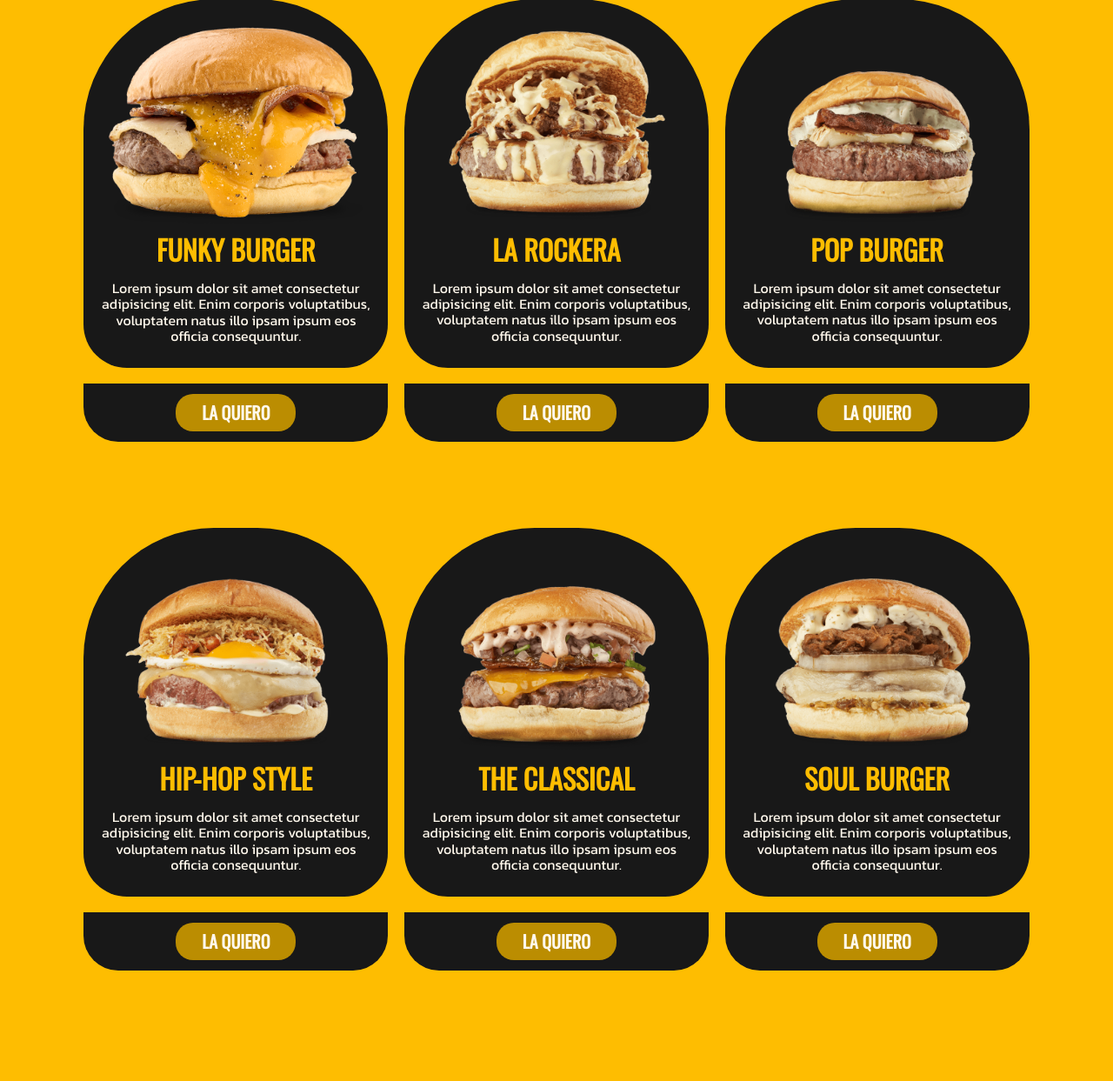
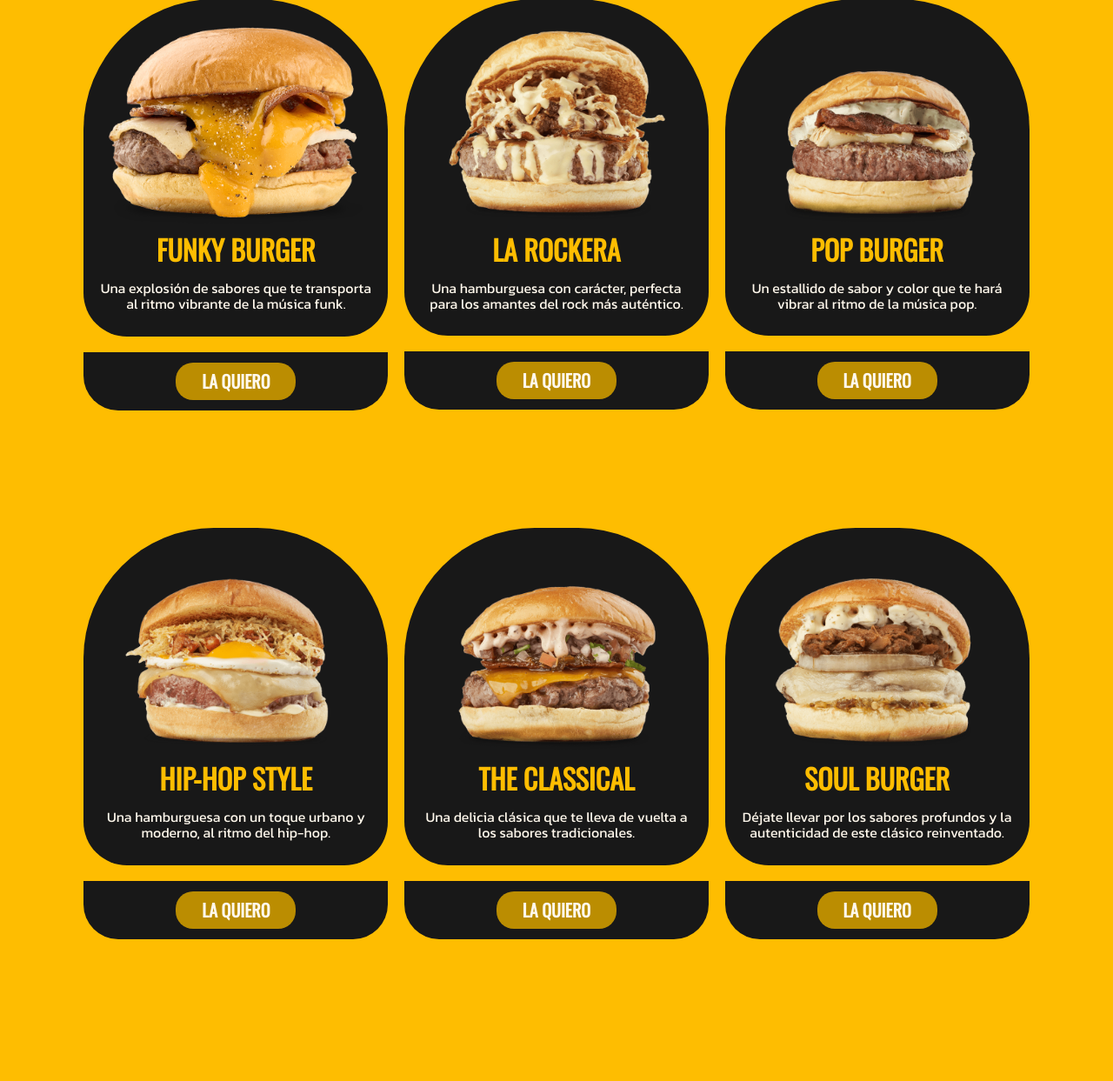
Before and after one commit to miiguelngl/MelodyBite, a PHP site: page /carta.html in a window 1280 px wide. Shown: the part 203-1446 px from the top of the page at 87% size. Run offline with PHP 8.4, Linux system fonts and the light colour scheme.

Commit message:
Estilo ventana emergente - Descripción hamburguesa

```diff
--- a/carta.html
+++ b/carta.html
@@ -8,7 +8,7 @@
     <link rel="stylesheet" href="css/footer.css">
     <link rel="stylesheet" href="css/carta.css">
     <script src="js/despliegueMenu.js" defer></script>
-    <script src="js/anyadirProductos.js" defer></script>
+    <script src="js/productos.js" defer></script>
     <title>Rhapsody's Burgers</title>
 </head>
 <body>
@@ -112,13 +112,13 @@
                     <div class="carta-case-2">
                         <div class="contenedor-img">
                             <img src="img/Hamburguesas/Funky Burger.png" alt="">
-                            <svg id="lupa" xmlns="http://www.w3.org/2000/svg" width="50" height="50" viewBox="0 0 24 24" fill="none" stroke="white" stroke-width="2" stroke-linecap="round" stroke-linejoin="round" data-nombre="Funky Burger" data-descripcion="Lorem ipsum dolor sit amet consectetur adipisicing elit. Enim corporis voluptatibus, voluptatem natus illo ipsam ipsum eos officia consequuntur.">
+                            <svg id="lupa" xmlns="http://www.w3.org/2000/svg" width="50" height="50" viewBox="0 0 24 24" fill="none" stroke="white" stroke-width="2" stroke-linecap="round" stroke-linejoin="round" data-nombre="Funky Burger" data-descripcion="Sumérgete en un viaje de sabores audaces y creativos con nuestra Funky Burger, una combinación única que despierta tus sentidos con cada bocado. ¡Déjate llevar por el ritmo del sabor!">
                                 <circle cx="11" cy="11" r="8"/>
                                 <line x1="21" y1="21" x2="16.65" y2="16.65"/>
                             </svg>
                         </div>
                         <h2>Funky Burger</h2>
-                        <p>Lorem ipsum dolor sit amet consectetur adipisicing elit. Enim corporis voluptatibus, voluptatem natus illo ipsam ipsum eos officia consequuntur.</p>
+                        <p>Una explosión de sabores que te transporta al ritmo vibrante de la música funk.</p>
                     </div>
                     <div class="carta-case-3">
                         <button class="añadir" name="Funky Burger">La quiero</button>
@@ -128,13 +128,13 @@
                     <div class="carta-case-2">
                         <div class="contenedor-img">
                             <img src="img/Hamburguesas/La Rockera.png" alt="">
-                            <svg id="lupa" xmlns="http://www.w3.org/2000/svg" width="50" height="50" viewBox="0 0 24 24" fill="none" stroke="white" stroke-width="2" stroke-linecap="round" stroke-linejoin="round" data-nombre="La Rockera" data-descripcion="Lorem ipsum dolor sit amet consectetur adipisicing elit. Enim corporis voluptatibus, voluptatem natus illo ipsam ipsum eos officia consequuntur.">
+                            <svg id="lupa" xmlns="http://www.w3.org/2000/svg" width="50" height="50" viewBox="0 0 24 24" fill="none" stroke="white" stroke-width="2" stroke-linecap="round" stroke-linejoin="round" data-nombre="La Rockera" data-descripcion="Con la esencia rebelde del rock, nuestra La Rockera te invita a disfrutar de una explosión de sabores intensos y auténticos. Déjate llevar por el espíritu libre de esta hamburguesa vibrante.">
                                 <circle cx="11" cy="11" r="8"/>
                                 <line x1="21" y1="21" x2="16.65" y2="16.65"/>
                             </svg>
                         </div>
                         <h2>La Rockera</h2>
-                        <p>Lorem ipsum dolor sit amet consectetur adipisicing elit. Enim corporis voluptatibus, voluptatem natus illo ipsam ipsum eos officia consequuntur.</p>
+                        <p>Una hamburguesa con carácter, perfecta para los amantes del rock más auténtico.</p>
                     </div>
                     <div class="carta-case-3">
                         <button class="añadir" name="La Rockera">La quiero</button>
@@ -144,13 +144,13 @@
                     <div class="carta-case-2">
                         <div class="contenedor-img">
                             <img src="img/Hamburguesas/Pop Burger.png" alt="">
-                            <svg id="lupa" xmlns="http://www.w3.org/2000/svg" width="50" height="50" viewBox="0 0 24 24" fill="none" stroke="white" stroke-width="2" stroke-linecap="round" stroke-linejoin="round" data-nombre="Pop Burger" data-descripcion="Lorem ipsum dolor sit amet consectetur adipisicing elit. Enim corporis voluptatibus, voluptatem natus illo ipsam ipsum eos officia consequuntur.">
+                            <svg id="lupa" xmlns="http://www.w3.org/2000/svg" width="50" height="50" viewBox="0 0 24 24" fill="none" stroke="white" stroke-width="2" stroke-linecap="round" stroke-linejoin="round" data-nombre="Pop Burger" data-descripcion="Vive una experiencia pop de sabor con nuestra Pop Burger, donde los contrastes y la diversión se encuentran en cada capa. Un estallido de sabores que te sorprenderá en cada mordisco.">
                                 <circle cx="11" cy="11" r="8"/>
                                 <line x1="21" y1="21" x2="16.65" y2="16.65"/>
                             </svg>
                         </div>
                         <h2>Pop Burger</h2>
-                        <p>Lorem ipsum dolor sit amet consectetur adipisicing elit. Enim corporis voluptatibus, voluptatem natus illo ipsam ipsum eos officia consequuntur.</p>
+                        <p>Un estallido de sabor y color que te hará vibrar al ritmo de la música pop.</p>
                     </div>
                     <div class="carta-case-3">
                         <button class="añadir" name="Pop Burger">La quiero</button>
@@ -162,13 +162,13 @@
                     <div class="carta-case-2">
                         <div class="contenedor-img">
                             <img src="img/Hamburguesas/Hip-Hop Style.png" alt="">
-                            <svg id="lupa" xmlns="http://www.w3.org/2000/svg" width="50" height="50" viewBox="0 0 24 24" fill="none" stroke="white" stroke-width="2" stroke-linecap="round" stroke-linejoin="round" data-nombre="Hip-Hop Style" data-descripcion="Lorem ipsum dolor sit amet consectetur adipisicing elit. Enim corporis voluptatibus, voluptatem natus illo ipsam ipsum eos officia consequuntur.">
+                            <svg id="lupa" xmlns="http://www.w3.org/2000/svg" width="50" height="50" viewBox="0 0 24 24" fill="none" stroke="white" stroke-width="2" stroke-linecap="round" stroke-linejoin="round" data-nombre="Hip-Hop Style" data-descripcion="Entra en el ritmo urbano con nuestra Hip-Hop Style Burger, una fusión de ingredientes frescos y deliciosos que te transportarán al corazón de la cultura urbana. ¡Siente la energía en cada sabor!">
                                 <circle cx="11" cy="11" r="8"/>
                                 <line x1="21" y1="21" x2="16.65" y2="16.65"/>
                             </svg>
                         </div>
                         <h2>Hip-Hop Style</h2>
-                        <p>Lorem ipsum dolor sit amet consectetur adipisicing elit. Enim corporis voluptatibus, voluptatem natus illo ipsam ipsum eos officia consequuntur.</p>
+                        <p>Una hamburguesa con un toque urbano y moderno, al ritmo del hip-hop.</p>
                     </div>
                     <div class="carta-case-3">
                         <button class="añadir" name="Hip-Hop Style">La quiero</button>
@@ -178,13 +178,13 @@
                     <div class="carta-case-2">
                         <div class="contenedor-img">
                             <img src="img/Hamburguesas/The Classical.png" alt="">
-                            <svg id="lupa" xmlns="http://www.w3.org/2000/svg" width="50" height="50" viewBox="0 0 24 24" fill="none" stroke="white" stroke-width="2" stroke-linecap="round" stroke-linejoin="round" data-nombre="The Classical" data-descripcion="Lorem ipsum dolor sit amet consectetur adipisicing elit. Enim corporis voluptatibus, voluptatem natus illo ipsam ipsum eos officia consequuntur.">
+                            <svg id="lupa" xmlns="http://www.w3.org/2000/svg" width="50" height="50" viewBox="0 0 24 24" fill="none" stroke="white" stroke-width="2" stroke-linecap="round" stroke-linejoin="round" data-nombre="The Classical" data-descripcion="La elegancia atemporal se combina con la excelencia gastronómica en nuestra The Classical Burger, una creación que celebra la tradición y el buen gusto en cada detalle. Disfruta de la grandeza en cada bocado.">
                                 <circle cx="11" cy="11" r="8"/>
                                 <line x1="21" y1="21" x2="16.65" y2="16.65"/>
                             </svg>
                         </div>
                         <h2>The Classical</h2>
-                        <p>Lorem ipsum dolor sit amet consectetur adipisicing elit. Enim corporis voluptatibus, voluptatem natus illo ipsam ipsum eos officia consequuntur.</p>
+                        <p>Una delicia clásica que te lleva de vuelta a los sabores tradicionales.</p>
                     </div>
                     <div class="carta-case-3">
                         <button class="añadir" name="The Classical">La quiero</button>
@@ -194,13 +194,13 @@
                     <div class="carta-case-2">
                         <div class="contenedor-img">
                             <img src="img/Hamburguesas/Soul Burger.png" alt="">
-                            <svg id="lupa" xmlns="http://www.w3.org/2000/svg" width="50" height="50" viewBox="0 0 24 24" fill="none" stroke="white" stroke-width="2" stroke-linecap="round" stroke-linejoin="round" data-nombre="Soul Burger" data-descripcion="Lorem ipsum dolor sit amet consectetur adipisicing elit. Enim corporis voluptatibus, voluptatem natus illo ipsam ipsum eos officia consequuntur.">
+                            <svg id="lupa" xmlns="http://www.w3.org/2000/svg" width="50" height="50" viewBox="0 0 24 24" fill="none" stroke="white" stroke-width="2" stroke-linecap="round" stroke-linejoin="round" data-nombre="Soul Burger" data-descripcion="Descubre el alma de la gastronomía en nuestra Soul Burger, una experiencia culinaria que despierta emociones profundas y sabores inolvidables. Déjate llevar por la pasión y el sabor auténtico.">
                                 <circle cx="11" cy="11" r="8"/>
                                 <line x1="21" y1="21" x2="16.65" y2="16.65"/>
                             </svg>
                         </div>
                         <h2>Soul Burger</h2>
-                        <p>Lorem ipsum dolor sit amet consectetur adipisicing elit. Enim corporis voluptatibus, voluptatem natus illo ipsam ipsum eos officia consequuntur.</p>
+                        <p>Déjate llevar por los sabores profundos y la autenticidad de este clásico reinventado.</p>
                     </div>
                     <div class="carta-case-3">
                         <button class="añadir" name="Soul Burger">La quiero</button>
--- a/index.html
+++ b/index.html
@@ -9,7 +9,7 @@
     <link rel="stylesheet" href="css/index.css">
     <script src="js/despliegueMenu.js" defer></script>
     <script src="js/sliderFrases.js" defer></script>
-    <script src="js/anyadirProductos.js" defer></script>
+    <script src="js/productos.js" defer></script>
     <title>Rhapsody's Burgers</title>
 </head>
 <body>
```
Also changed, not shown: css/carta.css (+41 -8 lines), js/productos.js (renamed from js/anyadirProductos.js, +25 -18 lines).
